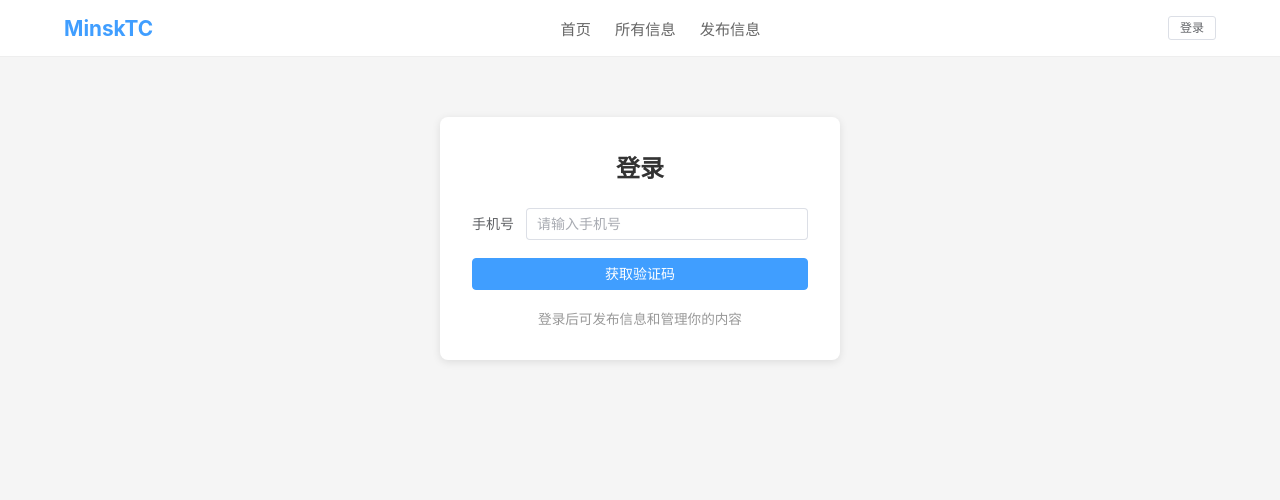
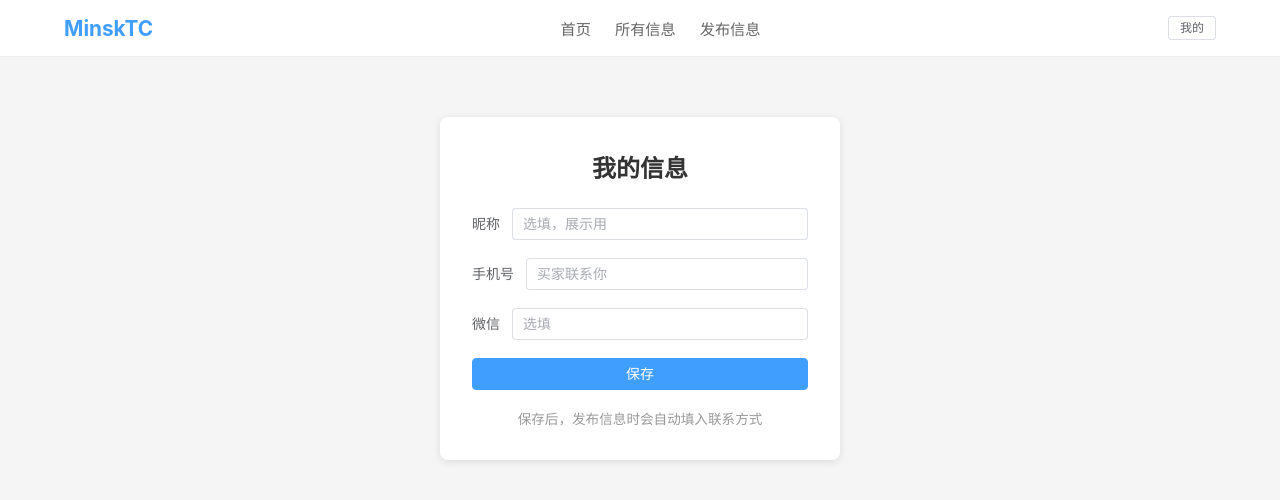
Before and after one commit to wjd888-aaa/minsktc-me, a Vue app: page /login in a window 1280 px wide. Shown: the top 500 px of the page. Built offline with nearby package versions, Linux system fonts and the light colour scheme.

Commit message:
remove auth placeholder, replace with local profile

```diff
--- a/src/components/Navbar.vue
+++ b/src/components/Navbar.vue
@@ -8,14 +8,21 @@
         <router-link to="/publish">发布信息</router-link>
       </nav>
       <router-link to="/login" class="login-btn">
-        <el-button size="small">{{ user || '登录' }}</el-button>
+        <el-button size="small">{{ user || '我的' }}</el-button>
       </router-link>
     </div>
   </header>
 </template>
 
 <script setup>
-const user = '' // TODO: auth
+import { ref, onMounted } from 'vue'
+
+const user = ref('')
+
+onMounted(() => {
+  const p = JSON.parse(localStorage.getItem('profile') || '{}')
+  user.value = p.name || p.phone || ''
+})
 </script>
 
 <style scoped>
--- a/src/views/Login.vue
+++ b/src/views/Login.vue
@@ -2,29 +2,45 @@
   <div class="login-page">
     <Navbar />
     <div class="login-card">
-      <h2>登录</h2>
-      <el-form @submit.prevent="login">
+      <h2>我的信息</h2>
+      <el-form @submit.prevent="saveProfile">
+        <el-form-item label="昵称">
+          <el-input v-model="name" placeholder="选填，展示用" />
+        </el-form-item>
         <el-form-item label="手机号">
-          <el-input v-model="phone" placeholder="请输入手机号" />
+          <el-input v-model="phone" placeholder="买家联系你" />
+        </el-form-item>
+        <el-form-item label="微信">
+          <el-input v-model="wechat" placeholder="选填" />
         </el-form-item>
         <el-form-item>
-          <el-button type="primary" native-type="submit" style="width:100%">获取验证码</el-button>
+          <el-button type="primary" native-type="submit" style="width:100%">保存</el-button>
         </el-form-item>
       </el-form>
-      <p class="tip">登录后可发布信息和管理你的内容</p>
+      <p class="tip">保存后，发布信息时会自动填入联系方式</p>
     </div>
   </div>
 </template>
 
 <script setup>
-import { ref } from 'vue'
+import { ref, onMounted } from 'vue'
 import { ElMessage } from 'element-plus'
 import Navbar from '../components/Navbar.vue'
 
+const name = ref('')
 const phone = ref('')
+const wechat = ref('')
 
-async function login() {
-  ElMessage.info('登录功能开发中...')
+onMounted(() => {
+  const p = JSON.parse(localStorage.getItem('profile') || '{}')
+  name.value = p.name || ''
+  phone.value = p.phone || ''
+  wechat.value = p.wechat || ''
+})
+
+function saveProfile() {
+  localStorage.setItem('profile', JSON.stringify({ name: name.value, phone: phone.value, wechat: wechat.value }))
+  ElMessage.success('已保存')
 }
 </script>
 
--- a/src/views/Publish.vue
+++ b/src/views/Publish.vue
@@ -76,6 +76,10 @@ const imageUrl = ref('')
 const submitting = ref(false)
 const success = ref(false)
 
+const profile = JSON.parse(localStorage.getItem('profile') || '{}')
+if (profile.phone) form.contact = profile.phone
+if (profile.wechat && !form.contact) form.contact = profile.wechat
+
 function addImage() {
   if (imageUrl.value && !form.images.includes(imageUrl.value)) {
     form.images.push(imageUrl.value)
```
Also changed, not shown: 2 other files (tests, documents, lock files or other folders).
